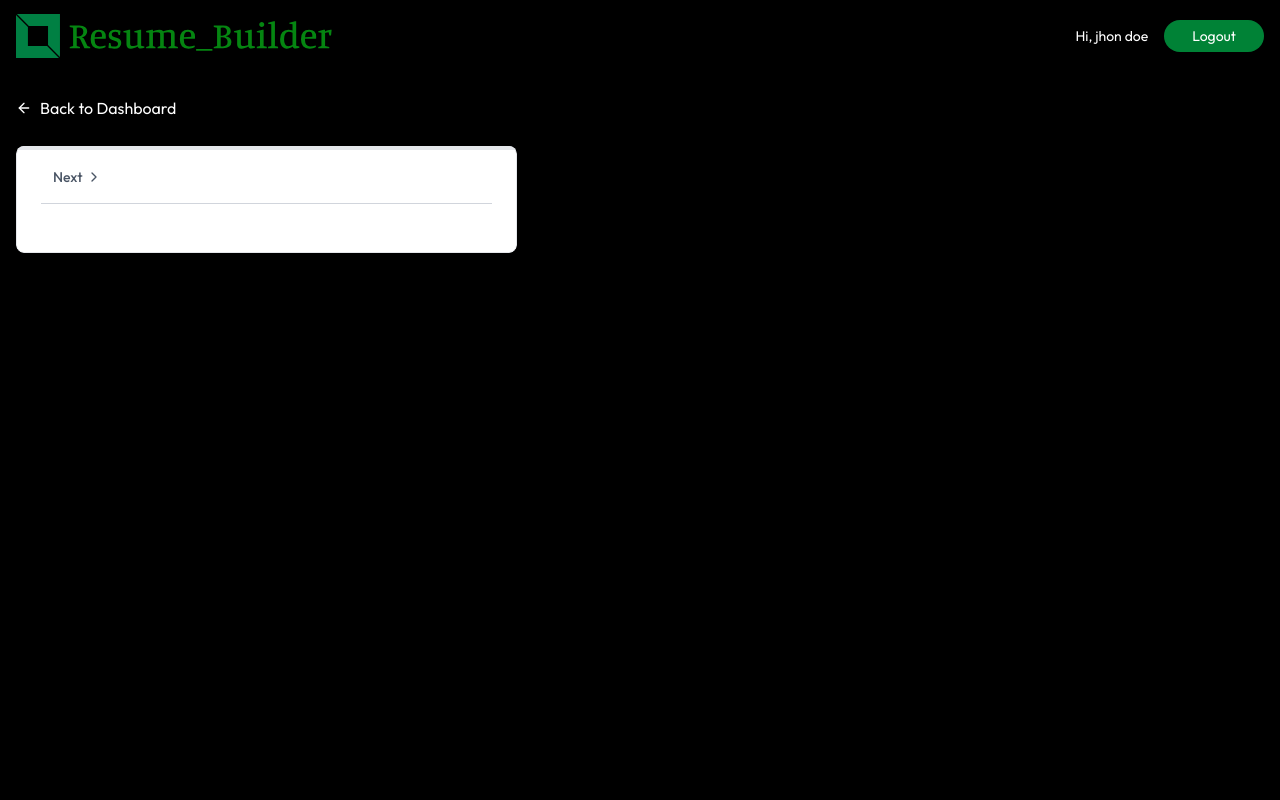
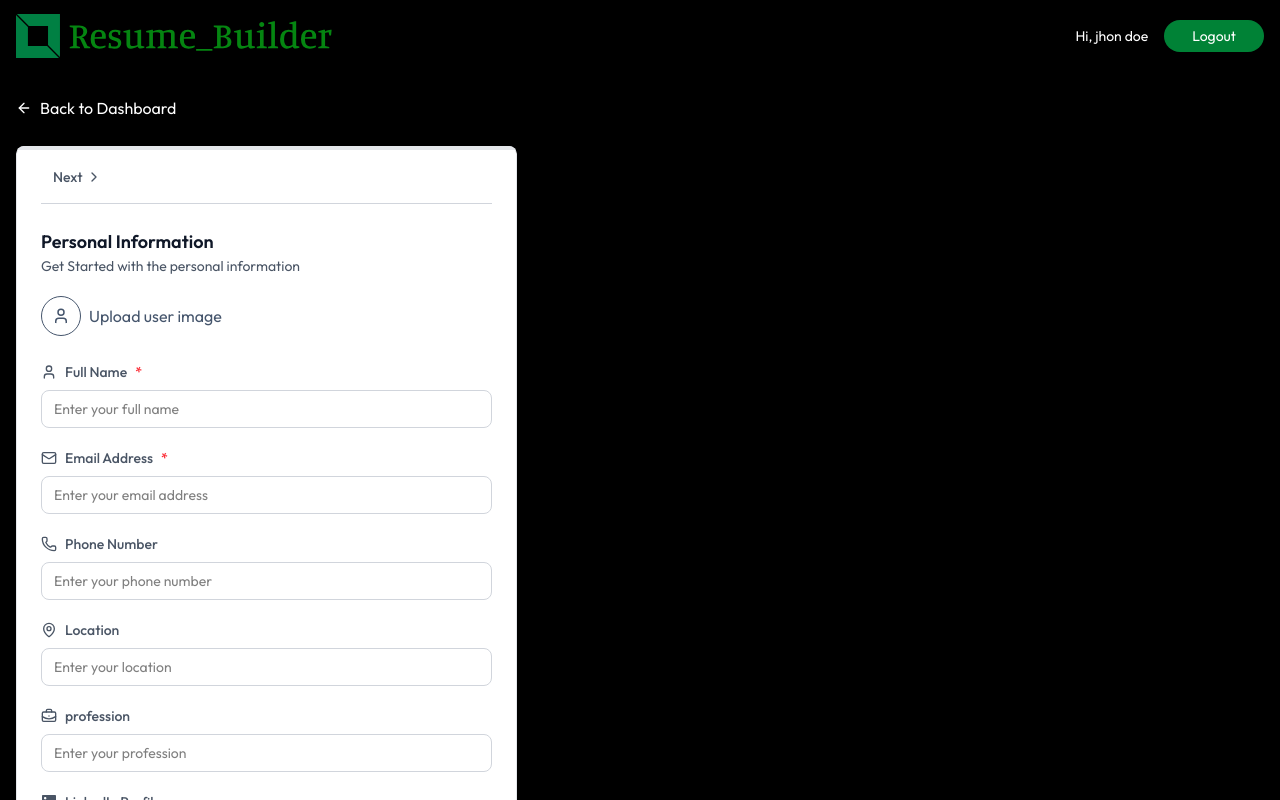
Before and after one commit to Kishankoundinya/Resume-Builder, a React (Vite) app in the folder client/: page /app/builder/1 in a window 1280 px wide. Shown: the top 800 px of the page. Built offline with nearby package versions, Linux system fonts and the light colour scheme.

Commit message:
PersonalInfoForm Completed

```diff
--- a/client/package.json
+++ b/client/package.json
@@ -14,6 +14,7 @@
     "lucide-react": "^1.31.0",
     "react": "^19.2.8",
     "react-dom": "^19.2.8",
+    "react-icons": "^5.7.0",
     "react-router-dom": "^7.18.2",
     "tailwindcss": "^4.3.3"
   },
--- a/client/src/components/PersonalInfoForm.jsx
+++ b/client/src/components/PersonalInfoForm.jsx
@@ -1,6 +1,23 @@
 import React from 'react'
+import {BriefcaseBusiness, Globe, Mail, MapPin, Phone, User} from 'lucide-react'
+import { FaLinkedin } from 'react-icons/fa'
+const PersonalInfoForm = ({data,onChange,removeBackground,setRemoveBackground}) => {
 
-const PersonalInfoForm = ({data,onChange,removeBackground,setRemoveBackground}) => {
+  const handelChange =(field,value)=>{
+    onChange({...data,[field]:value})
+  }
+
+
+const fields=[
+  {key:"full_name",label:"Full Name", icon:User, type:"text",required:true},
+  {key:"email",label:"Email Address",icon:Mail,type:"email",required:true},
+  {key:"Phone", label:"Phone Number", icon:Phone,type:"tel"},
+  {key:"location",label:"Location",icon:MapPin,type:"text"},
+  {key:"profession",label:"profession",icon:BriefcaseBusiness,type:"text"},
+  {key:"linkedin", label:"LinkedIn Profile", icon:FaLinkedin, type:"url"},
+  {key:"website",label:"Personal Website",icon:Globe,type:"url"},
+]
+
   return (
     <div>
       <h3 className='text-lg font-semibold text-gray-900'>Personal Information</h3>
@@ -9,9 +26,41 @@
         <label>
           {data.image?(
             <img src={typeof data.image=== 'string' ? data.image : URL.createObjectURL(data.image)} alt="User-image" className='w-16 h-16 rounded-full object-cover mt-5 ring ring-slate-300 hover:opacity-80' />
-          ):}
+          ):(
+            <div className='inline-flex items-center gap-2 mt-5 text-slate-600 hover:text-slate-700 cursor-pointer'>
+              <User className='size-10 p-2.5 border rounded-full'/>
+              Upload user image
+            </div>
+          )}
+          <input type="file" accept="image/jpeg,image/png" className='hidden' onChange={(e)=>handelChange("image",e.target.files[0])} />
         </label>
+        {typeof data.image === 'object' && (
+            <div className='flex flex-col gap-1 pl-4 text-sm'>
+              <p>Remove Background</p>
+              <label className='relative inline-flex items-center cursor-pointer text-gray-900 gap-3'>
+                <input type="checkbox" className='sr-only peer' onChange={()=>setRemoveBackground(prev => !prev)} checked={removeBackground} />
+                <div className='w-9 h-5 bg-slate-300 rounded-full peer peer-checked:bg-green-600 transition-colors duration-200'>
+                </div>
+                <span className='dot absolute left-1 top-1 w-3 h-3 bg-white rounded-full transition-transform duration-200 ease-in-out peer-checked:translate-x-4'></span>
+              </label>
+            </div>
+        )}
       </div>
+
+          {fields.map((field)=>{
+            const Icon=field.icon;
+            return(
+              <div key={field.key} className='space-y-1 mt-5'>
+                <label className='flex items-center gap-2 text-sm font-medium text-gray-600'>
+                  <Icon className="size-4"/>
+                  {field.label}
+                  {field.required && <span className='text-red-500'>*</span>}
+                </label>
+                <input type={field.type} value={data[field.key]||""} onChange={(e)=>handelChange(field.key,e.target.value)} className='mt-1 w-full px-3 py-2 border border-gray-300 rounded-lg focus:ring focus:ring-blue-500 focus:border-blue-500 outline-none transition-colors text-sm' placeholder={`Enter your ${field.label.toLocaleLowerCase()}`} required={field.required} />
+
+              </div>
+            )
+          })}
 
     </div>
   )
--- a/client/src/pages/ResumeBuilder.jsx
+++ b/client/src/pages/ResumeBuilder.jsx
@@ -1,7 +1,8 @@
 import React, { useEffect, useState } from 'react'
 import { useParams, Link } from 'react-router-dom'
 import { dummyResumeData } from '../assets/assets'
-import { ArrowLeftIcon, Briefcase, ChevronLeft, ChevronRight, FileText, FolderIcon, GraduationCap, Sparkle, Sparkles, User } from 'lucide-react'
+import { ArrowLeftIcon, Briefcase, ChevronLeft, ChevronRight, FileText, FolderIcon, GraduationCap, Sparkles, User } from 'lucide-react'
+import PersonalInfoForm from '../components/PersonalInfoForm'
 const ResumeBuilder = () => {
 
   const { resumeId } = useParams()
@@ -96,9 +97,7 @@
               {/* form content */}
               <div className='space-y-6'>
                 {activeSection.id === 'personal' && (
-                  <div>
-
-                  </div>
+                 <PersonalInfoForm data={resumeData.personal_info} onChange={(data)=>setResumeData(prev=>({...prev,personal_info:data}))} removeBackground={removeBackground} setRemoveBackground={setRemoveBackground}/>
                 )}
 
               </div>
@@ -108,7 +107,14 @@
 
           </div>
           {/* right panel-Form */}
-          <div>
+          <div className='lg:col-span-7 max-lg:mt-6'>
+            <div>
+              {/* ------buttons----- */}
+
+            </div>
+
+            {/* -------resume preview ----- */}
+
 
           </div>
 
```
Also changed, not shown: 1 other file (tests, documents, lock files or other folders).
